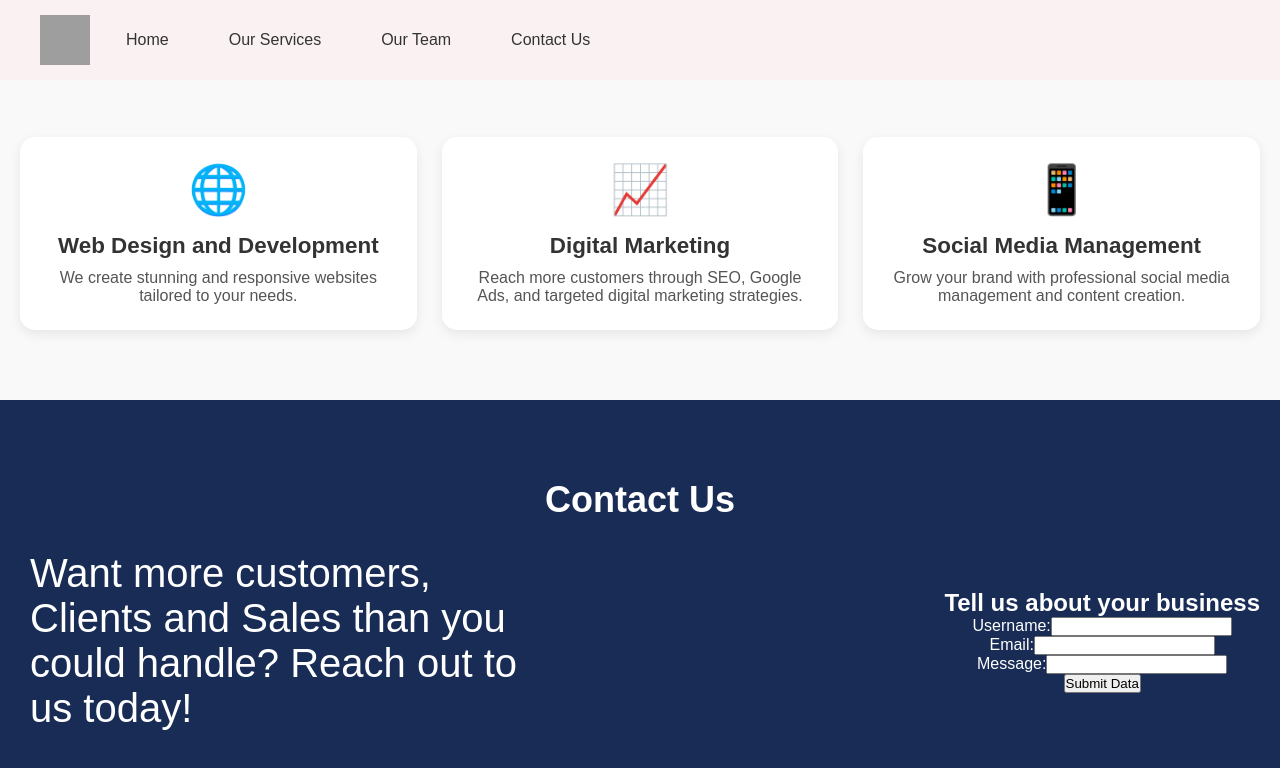
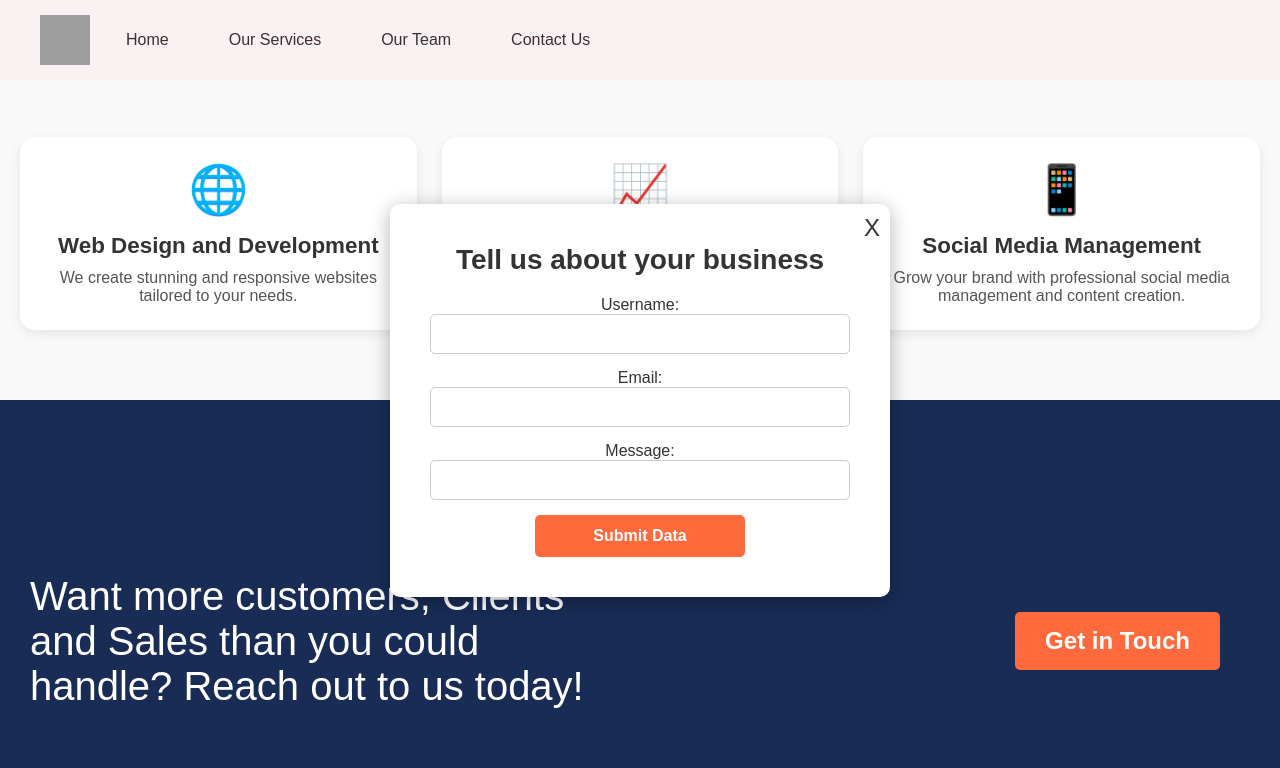
Before and after one commit to kevinmayaka/code-and-click, a React (Create React App) app in the folder code/: page / in a window 1280 px wide. Both pictures are taken after a click on the button "Get in Touch". Shown: the part 818-1586 px from the top of the page. Built offline with nearby package versions, Linux system fonts and the light colour scheme; grey boxes are pictures that could not be loaded.

Commit message:
adds functionality to contact us component and styles form

```diff
--- a/code/src/Components/ContactUs.css
+++ b/code/src/Components/ContactUs.css
@@ -46,3 +46,66 @@
 .contact-us-button:hover {
     background-color: #E55A2D;
 }
+.modal-overlay {
+    position: fixed;
+    top: 0;
+    left: 0;
+    right: 0;
+    bottom: 0;
+    background-color: rgba(red, green, blue, alpha);
+    display: flex;
+    justify-content: center;
+    align-items: center;
+    z-index: 1000;
+}
+.form-container {
+    background-color: white;
+    padding: 40px;
+    border-radius: 10px;
+    box-shadow: 0 4px 20px rgba(0, 0, 0, 0.3);
+    max-width: 500px;
+    width: 90%;
+    position: relative;
+}
+.close-btn {
+    position: absolute;
+    top: 10px;
+    right: 10px;
+    background: none;
+    border: none;
+    font-size: 24px;
+    cursor: pointer;
+    color: #333;
+}
+.form-container h2 {
+    margin-bottom: 20px;
+    font-size: 28px;
+    color: #333;
+}
+.form-container div {
+    margin-bottom: 15px;
+}
+.form-container label {
+    display: block;
+    margin-bottom: 5px;
+    color: #333;
+}
+.form-container input {
+    width: 100%;
+    padding: 10px;
+    border: 1px solid #ccc;
+    border-radius: 5px;
+    font-size: 16px;
+}
+.form-container button[type="submit"] {
+    background-color: #FF6A3D;
+    color: white;
+    padding: 12px 30px;
+    border: none;
+    border-radius: 5px;
+    cursor: pointer;
+    font-size: 16px;
+    font-weight: bold;
+    width: 50%;
+    transition: background-color 0.3s ease;
+}
--- a/code/src/Components/ContactUs.js
+++ b/code/src/Components/ContactUs.js
@@ -1,7 +1,7 @@
 import React, {useState} from 'react';
- import './ContactUs.css';
+import './ContactUs.css';
 
- export default function ContactUs() {
+export default function ContactUs() {
 
     const [isFormVisible, setIsFormVisible] = useState(false);
     const [formData, setFormData] = useState({
@@ -13,6 +13,9 @@ import React, {useState} from 'react';
     const handleButtonClick = () => {
         setIsFormVisible(!isFormVisible);
     };
+    const handleCloseForm = () => {
+        setIsFormVisible(false);
+    }
     // handler to update form data
     const handleInputChange =(e) => {
         const {name, value} =e.target;
@@ -35,11 +38,12 @@ import React, {useState} from 'react';
                 <p>Want more customers, Clients and Sales than you
                     could handle? Reach out to us today!
                 </p>
-                {!isFormVisible && (
                 <button className="contact-us-button" onClick={handleButtonClick}>Get in Touch</button>
-                )}
-                {isFormVisible &&(
-                    <div className='form-container'>
+            </div>
+            {isFormVisible &&(
+                    <div className='modal-overlay' onClick={handleCloseForm}>
+                        <div className='form-container' onClick={(e) => e.stopPropagation()}>
+                            <button className='close-btn' onClick={handleCloseForm}>X</button>
                         <h2>Tell us about your business</h2>
                         <form onSubmit={handleSubmit}>
                             <div>
@@ -78,8 +82,8 @@ import React, {useState} from 'react';
                             <button type='submit'>Submit Data</button>
                         </form>
                     </div>
+                </div>
                 )}
-            </div>
          </div>
     );
  }
```
